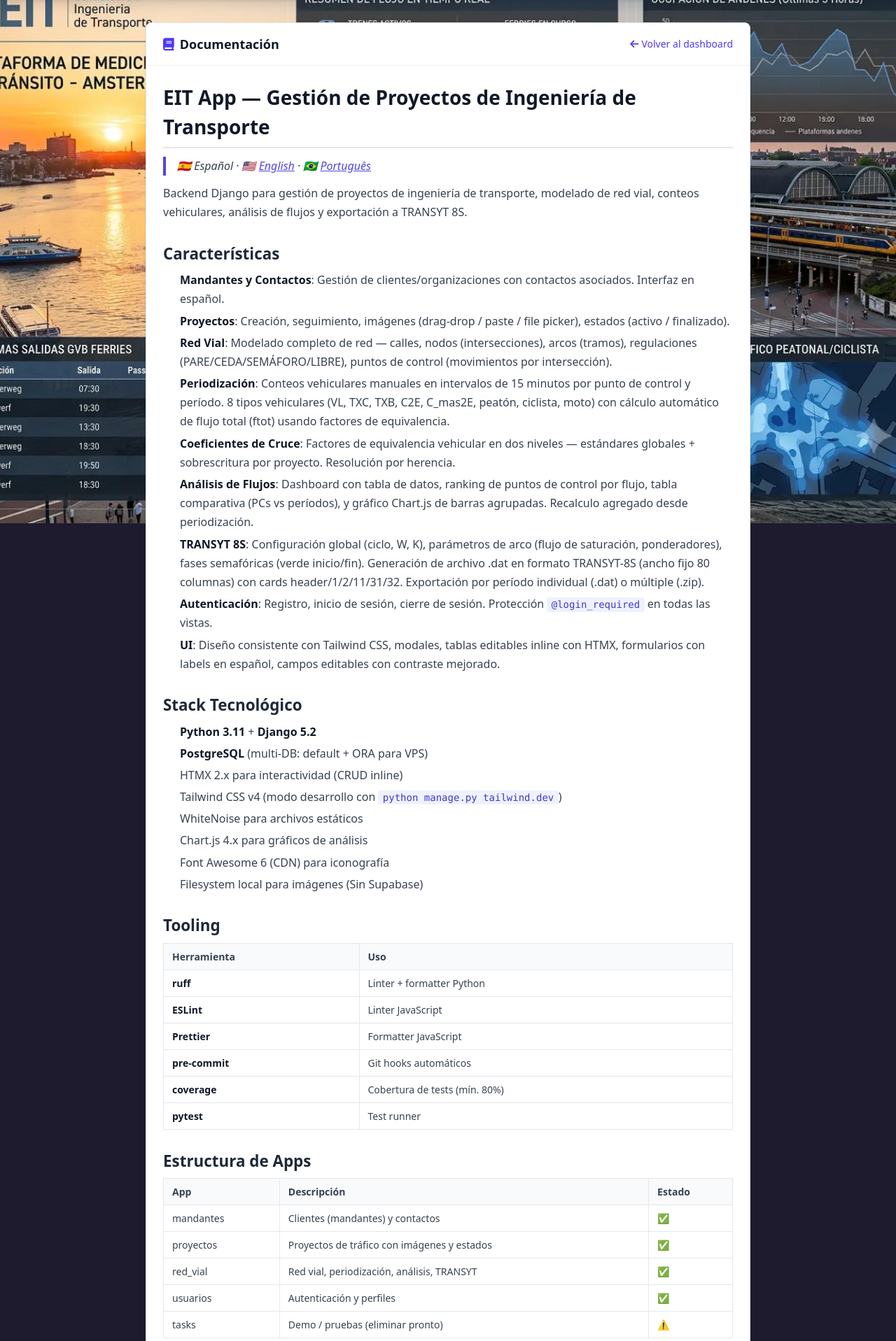
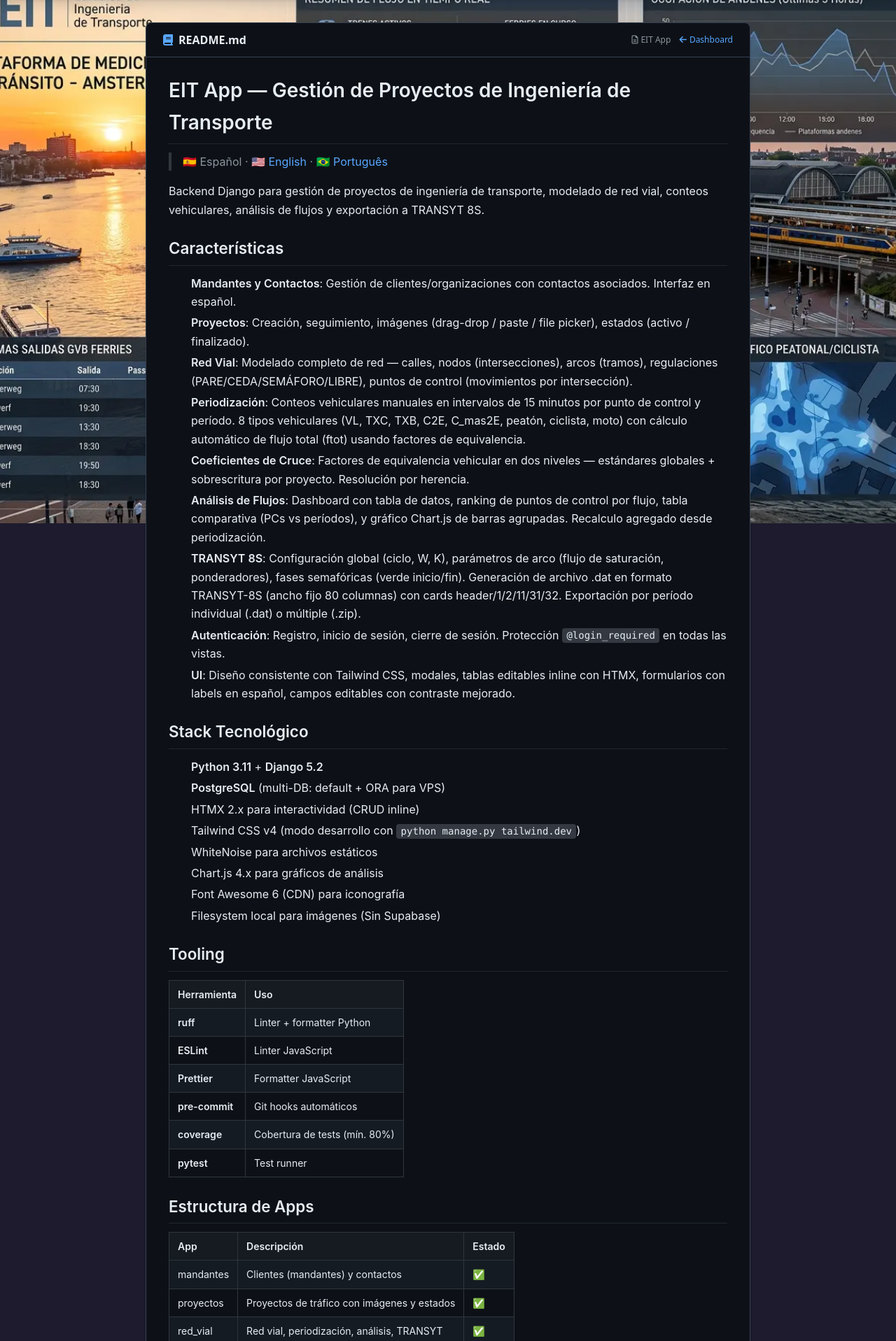
Before and after one commit to rroldanb/eitapp, a Django app: page /docs/ in a window 1280 px wide. Shown: the part 52-1969 px from the top of the page at 70% size. Run offline with Django 4.2, Linux system fonts and the light colour scheme; parts of the project's set-up code (start-up, migrations or seed data) failed here and were passed over; some libraries are stand-ins or nearby versions.

Commit message:
docs: theme GitHub dark para /docs/
- template: contenedor oscuro (0d1117) estilo GitHub
- markdown-body: colores, tipografía, bordes, tablas
  con alternancia de filas oscura, code blocks con fondo 151b23
- reemplaza docs-content CSS previo

```diff
--- a/apps/common/static/css/styles.css
+++ b/apps/common/static/css/styles.css
@@ -581,24 +581,31 @@ textarea:focus-visible {
 
 
 /* ============================================================================
-    14. DOCS CONTENT - Estilos para la documentación renderizada
+    14. MARKDOWN BODY - GitHub Dark theme para /docs/
     ============================================================================ */
-.docs-content h1 { font-size: 1.75rem; font-weight: 700; color: #111827; margin-top: 2rem; margin-bottom: 0.75rem; padding-bottom: 0.5rem; border-bottom: 2px solid #e5e7eb; }
-.docs-content h1:first-child { margin-top: 0; }
-.docs-content h2 { font-size: 1.4rem; font-weight: 700; color: #1f2937; margin-top: 1.75rem; margin-bottom: 0.5rem; }
-.docs-content h3 { font-size: 1.15rem; font-weight: 600; color: #374151; margin-top: 1.25rem; margin-bottom: 0.5rem; }
-.docs-content p { color: #374151; line-height: 1.7; margin-bottom: 0.75rem; }
-.docs-content a { color: #4f46e5; text-decoration: underline; }
-.docs-content a:hover { color: #4338ca; }
-.docs-content code { background-color: #eef2ff; color: #4338ca; padding: 0.15rem 0.4rem; border-radius: 4px; font-size: 0.875em; }
-.docs-content pre { background-color: #1f2937; color: #f3f4f6; padding: 1rem; border-radius: 8px; overflow-x: auto; margin-bottom: 1rem; }
-.docs-content pre code { background: none; color: inherit; padding: 0; }
-.docs-content ul, .docs-content ol { padding-left: 1.5rem; margin-bottom: 0.75rem; }
-.docs-content li { color: #374151; line-height: 1.7; margin-bottom: 0.25rem; }
-.docs-content table { border-collapse: collapse; width: 100%; margin-bottom: 1rem; }
-.docs-content th { background-color: #f9fafb; border: 1px solid #e5e7eb; padding: 0.5rem 0.75rem; text-align: left; font-weight: 600; color: #374151; font-size: 0.875rem; }
-.docs-content td { border: 1px solid #e5e7eb; padding: 0.5rem 0.75rem; color: #374151; font-size: 0.875rem; }
-.docs-content blockquote { border-left: 4px solid #4f46e5; padding-left: 1rem; margin-left: 0; margin-bottom: 0.75rem; color: #6b7280; font-style: italic; }
-.docs-content hr { border: none; border-top: 1px solid #e5e7eb; margin: 1.5rem 0; }
-.docs-content strong { font-weight: 700; color: #111827; }
-.docs-content img { max-width: 100%; border-radius: 8px; margin: 1rem 0; }
+.markdown-body { color: #e6edf3; font-family: -apple-system, BlinkMacSystemFont, "Segoe UI", Helvetica, Arial, sans-serif; font-size: 16px; line-height: 1.65; word-wrap: break-word; }
+.markdown-body h1, .markdown-body h2, .markdown-body h3, .markdown-body h4 { color: #e6edf3; font-weight: 600; margin-top: 1.5rem; margin-bottom: 0.75rem; }
+.markdown-body h1 { font-size: 1.75rem; padding-bottom: 0.4rem; border-bottom: 1px solid #21262d; }
+.markdown-body h1:first-child { margin-top: 0; }
+.markdown-body h2 { font-size: 1.4rem; padding-bottom: 0.3rem; border-bottom: 1px solid #21262d; }
+.markdown-body h3 { font-size: 1.15rem; }
+.markdown-body p { margin-bottom: 1rem; }
+.markdown-body a { color: #58a6ff; text-decoration: none; }
+.markdown-body a:hover { text-decoration: underline; color: #79c0ff; }
+.markdown-body code { background-color: rgba(110,118,129,0.4); color: #e6edf3; padding: 0.15rem 0.4rem; border-radius: 4px; font-size: 0.875em; font-family: "SF Mono", "Fira Code", "Fira Mono", Menlo, Consolas, monospace; }
+.markdown-body pre { background-color: #151b23; color: #e6edf3; padding: 1rem; border-radius: 8px; overflow-x: auto; margin-bottom: 1rem; border: 1px solid #30363d; font-size: 0.875rem; }
+.markdown-body pre code { background: none; color: inherit; padding: 0; border-radius: 0; }
+.markdown-body ul, .markdown-body ol { padding-left: 2rem; margin-bottom: 1rem; }
+.markdown-body li { margin-bottom: 0.25rem; }
+.markdown-body li > p { margin-bottom: 0.25rem; }
+.markdown-body table { border-collapse: collapse; width: 100%; margin-bottom: 1rem; display: block; overflow-x: auto; }
+.markdown-body th { background-color: #161b22; border: 1px solid #30363d; padding: 0.5rem 0.75rem; text-align: left; font-weight: 600; color: #e6edf3; font-size: 0.875rem; }
+.markdown-body td { border: 1px solid #30363d; padding: 0.5rem 0.75rem; color: #e6edf3; font-size: 0.875rem; }
+.markdown-body tr:nth-child(even) td { background-color: #0d1117; }
+.markdown-body tr:nth-child(odd) td { background-color: #151b23; }
+.markdown-body blockquote { border-left: 4px solid #30363d; padding: 0 1em; margin: 0 0 1rem; color: #8b949e; }
+.markdown-body hr { border: none; border-top: 1px solid #21262d; margin: 1.5rem 0; }
+.markdown-body strong { font-weight: 600; color: #e6edf3; }
+.markdown-body img { max-width: 100%; border-radius: 6px; margin: 1rem 0; }
+.markdown-body codehilite, .markdown-body .highlight { background-color: #151b23; border-radius: 8px; border: 1px solid #30363d; overflow-x: auto; }
+.markdown-body .highlight pre { margin: 0; border: none; border-radius: 0; background: transparent; }
--- a/apps/common/templates/docs.html
+++ b/apps/common/templates/docs.html
@@ -3,16 +3,19 @@
 
 {% block content %}
 <div class="container mx-auto px-4 py-8 max-w-4xl">
-  <div class="bg-white rounded-lg border border-gray-200 shadow-sm">
-    <div class="px-6 py-4 border-b border-gray-100 flex items-center justify-between">
-      <h1 class="text-lg font-bold text-gray-900">
-        <i class="fas fa-book mr-2 text-indigo-600"></i>Documentación
+  <div class="rounded-lg border border-gray-700 shadow-sm" style="background-color: #0d1117;">
+    <div class="px-6 py-3 border-b border-gray-700 flex items-center justify-between">
+      <h1 class="text-base font-semibold" style="color: #e6edf3;">
+        <i class="fas fa-book mr-2" style="color: #58a6ff;"></i>README.md
       </h1>
-      <a href="{% url 'home' %}" class="text-sm text-indigo-600 hover:text-indigo-800">
-        <i class="fas fa-arrow-left mr-1"></i>Volver al dashboard
-      </a>
+      <div class="flex items-center gap-3">
+        <span class="text-xs" style="color: #8b949e;"><i class="far fa-file-alt mr-1"></i>EIT App</span>
+        <a href="{% url 'home' %}" class="text-xs no-underline hover:underline" style="color: #58a6ff;">
+          <i class="fas fa-arrow-left mr-1"></i>Dashboard
+        </a>
+      </div>
     </div>
-    <div class="px-6 py-6 docs-content">
+    <div class="px-8 py-6 markdown-body">
       {{ content }}
     </div>
   </div>
--- a/theme/static/css/dist/styles.css
+++ b/theme/static/css/dist/styles.css
@@ -1324,6 +1324,9 @@
   .px-6 {
     padding-inline: calc(var(--spacing) * 6);
   }
+  .px-8 {
+    padding-inline: calc(var(--spacing) * 8);
+  }
   .py-0\.5 {
     padding-block: calc(var(--spacing) * 0.5);
   }
```
